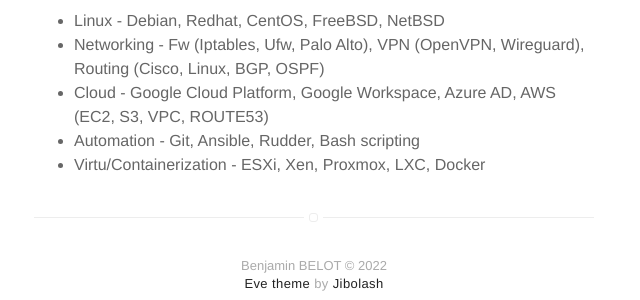
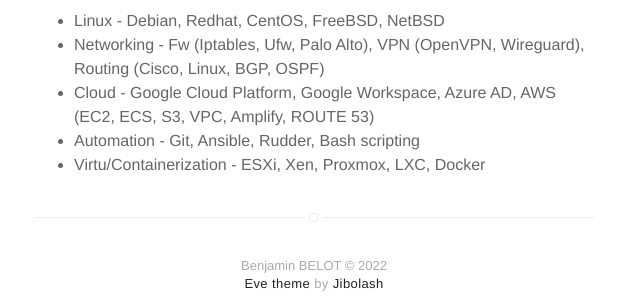
Before and after one commit to benbelo/portfolio, a Jekyll site: the page built from index.html, in a window 1280 px wide. Shown: the part 379-679 px from the top of the page, without its empty margins (326-966 px from the left). Built offline with Jekyll 4.4.1, drawn with Linux system fonts in a browser that asks for light colours.

Commit message:
corrections

```diff
--- a/_config.yml
+++ b/_config.yml
@@ -49,7 +49,7 @@
 skills-list:
     - Linux - Debian, Redhat, CentOS, FreeBSD, NetBSD<br />
     - Networking - Fw (Iptables, Ufw, Palo Alto), VPN (OpenVPN, Wireguard), Routing (Cisco, Linux, BGP, OSPF)<br />
-    - Cloud - Google Cloud Platform, Google Workspace, Azure AD, AWS (EC2, S3, VPC, ROUTE53)<br />
+    - Cloud - Google Cloud Platform, Google Workspace, Azure AD, AWS (EC2, ECS, S3, VPC, Amplify, ROUTE 53)<br />
     - Automation - Git, Ansible, Rudder, Bash scripting<br />
     - Virtu/Containerization - ESXi, Xen, Proxmox, LXC, Docker
 
```
